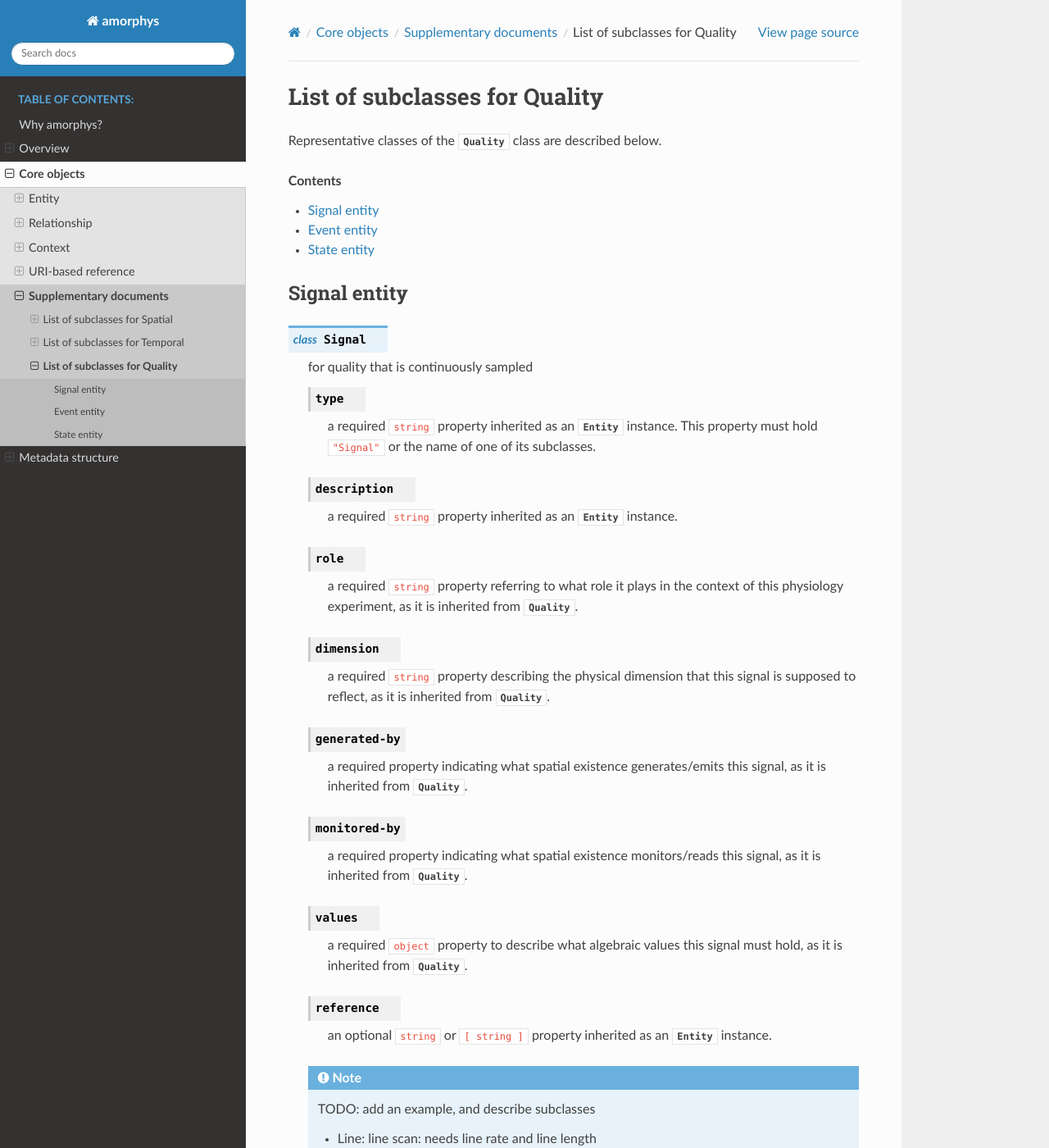
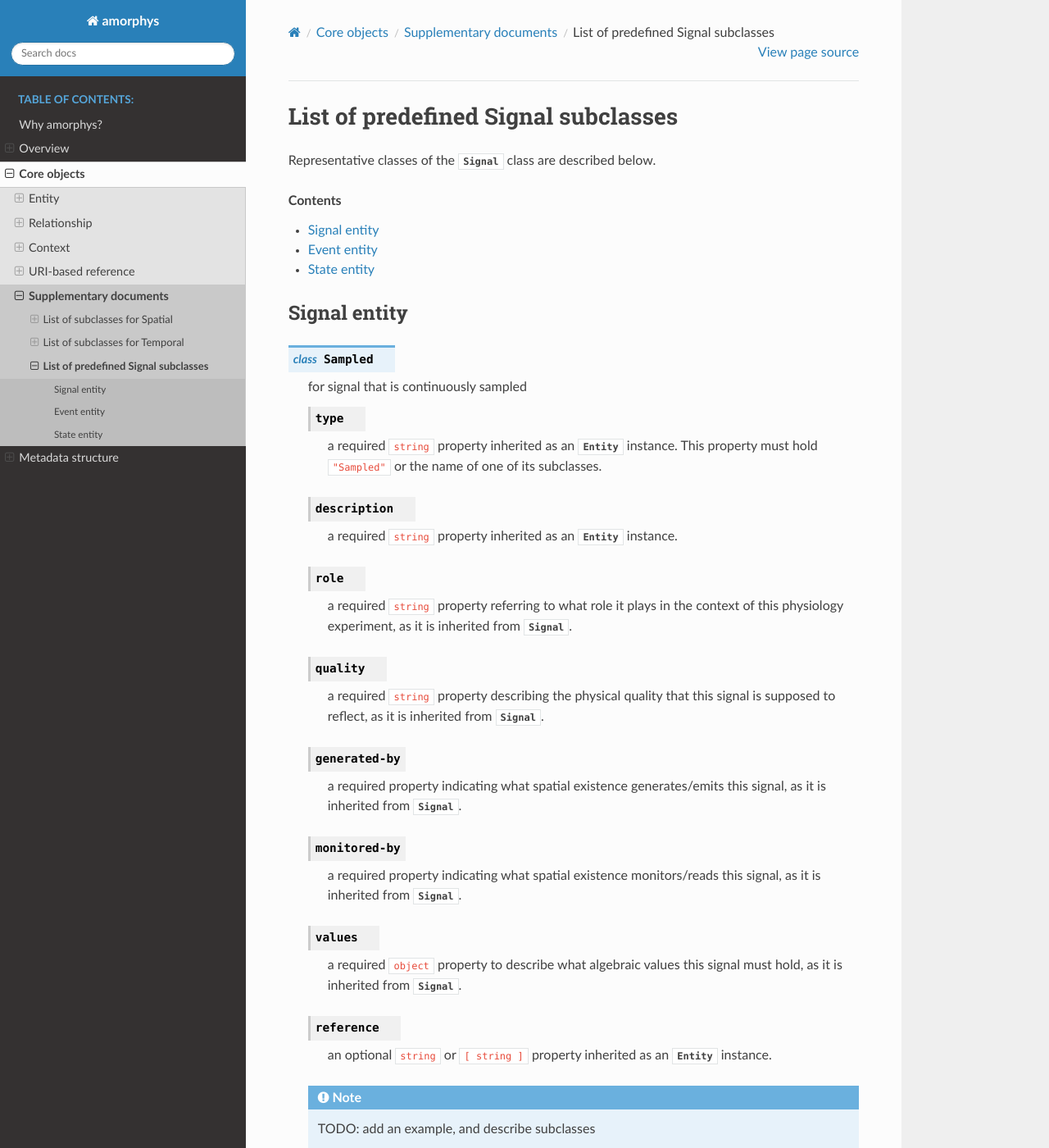
Before and after one commit to gwappa/amorphys, a Sphinx documentation site: the page built from docs/source/core/signal.rst, in a window 1280 px wide and 1400 px high. Shown: the whole window at 82% size. Built offline with Sphinx 7.4.7 and the Read the Docs theme 2.0.0, drawn with Linux system fonts in a browser that asks for light colours; some of the changed text lies outside the part shown.

Commit message:
change wording, from Quality to Signal

```diff
--- a/docs/source/core/quality.rst
+++ b/docs/source/core/signal.rst
@@ -1,7 +1,7 @@
-List of subclasses for Quality
-==============================
+List of predefined Signal subclasses
+====================================
 
-Representative classes of the :py:class:`Quality` class are described below.
+Representative classes of the :py:class:`Signal` class are described below.
 
 .. contents:: Contents
     :local:
@@ -9,14 +9,14 @@ Representative classes of the :py:class:`Quality` class are described below.
 Signal entity
 -------------
 
-.. py:class:: Signal
+.. py:class:: Sampled
 
-    for quality that is continuously sampled
+    for signal that is continuously sampled
 
     .. py:attribute:: type
 
         a required ``string`` property inherited as an :py:class:`Entity` instance.
-        This property must hold ``"Signal"`` or the name of one of its subclasses.
+        This property must hold ``"Sampled"`` or the name of one of its subclasses.
 
     .. py:attribute:: description
 
@@ -25,27 +25,27 @@ Signal entity
     .. py:attribute:: role
 
         a required ``string`` property referring to what role it plays in the context
-        of this physiology experiment, as it is inherited from :py:class:`Quality`.
+        of this physiology experiment, as it is inherited from :py:class:`Signal`.
 
-    .. py:attribute:: dimension
+    .. py:attribute:: quality
 
-        a required ``string`` property describing the physical dimension that
-        this signal is supposed to reflect, as it is inherited from :py:class:`Quality`.
+        a required ``string`` property describing the physical quality that
+        this signal is supposed to reflect, as it is inherited from :py:class:`Signal`.
 
     .. py:attribute:: generated-by
 
         a required property indicating what spatial existence generates/emits this signal,
-        as it is inherited from :py:class:`Quality`.
+        as it is inherited from :py:class:`Signal`.
 
     .. py:attribute:: monitored-by
 
         a required property indicating what spatial existence monitors/reads this signal,
-        as it is inherited from :py:class:`Quality`.
+        as it is inherited from :py:class:`Signal`.
 
     .. py:attribute:: values
 
         a required ``object`` property to describe what algebraic values
-        this signal must hold, as it is inherited from :py:class:`Quality`.
+        this signal must hold, as it is inherited from :py:class:`Signal`.
 
     .. py:attribute:: reference
 
@@ -66,7 +66,7 @@ Event entity
 
 .. py:class:: Event
 
-    for quality that "occurs" discretely from time to time.
+    for signal that "occurs" discretely from time to time.
 
     .. py:attribute:: type
 
@@ -80,27 +80,27 @@ Event entity
     .. py:attribute:: role
 
         a required ``string`` property referring to what role it plays in the context
-        of this physiology experiment, as it is inherited from :py:class:`Quality`.
+        of this physiology experiment, as it is inherited from :py:class:`Signal`.
 
-    .. py:attribute:: dimension
+    .. py:attribute:: quality
 
-        a required ``string`` property describing the physical dimension that
-        this event type is supposed to reflect, as it is inherited from :py:class:`Quality`.
+        a required ``string`` property describing the physical quality that
+        this event type is supposed to reflect, as it is inherited from :py:class:`Signal`.
 
     .. py:attribute:: generated-by
 
         a required property indicating what spatial existence generates/emits this event type,
-        as it is inherited from :py:class:`Quality`.
+        as it is inherited from :py:class:`Signal`.
 
     .. py:attribute:: monitored-by
 
         a required property indicating what spatial existence monitors/reads this event type,
-        as it is inherited from :py:class:`Quality`.
+        as it is inherited from :py:class:`Signal`.
 
     .. py:attribute:: values
 
         a required ``object`` property to describe what algebraic values
-        this event type must hold, as it is inherited from :py:class:`Quality`.
+        this event type must hold, as it is inherited from :py:class:`Signal`.
 
     .. py:attribute:: reference
 
@@ -136,27 +136,27 @@ State entity
     .. py:attribute:: role
 
         a required ``string`` property referring to what role it plays in the context
-        of this physiology experiment, as it is inherited from :py:class:`Quality`.
+        of this physiology experiment, as it is inherited from :py:class:`Signal`.
 
-    .. py:attribute:: dimension
+    .. py:attribute:: quality
 
-        a required ``string`` property describing the physical dimension that
-        this state type is supposed to reflect, as it is inherited from :py:class:`Quality`.
+        a required ``string`` property describing the physical quality that
+        this state type is supposed to reflect, as it is inherited from :py:class:`Signal`.
 
     .. py:attribute:: generated-by
 
         a required property indicating what spatial existence generates/emits this state type,
-        as it is inherited from :py:class:`Quality`.
+        as it is inherited from :py:class:`Signal`.
 
     .. py:attribute:: monitored-by
 
         a required property indicating what spatial existence monitors/reads this state type,
-        as it is inherited from :py:class:`Quality`.
+        as it is inherited from :py:class:`Signal`.
 
     .. py:attribute:: values
 
         a required ``object`` property to describe what algebraic values
-        this state type must hold, as it is inherited from :py:class:`Quality`.
+        this state type must hold, as it is inherited from :py:class:`Signal`.
 
     .. py:attribute:: properties
 
--- a/docs/source/core/supplementary.rst
+++ b/docs/source/core/supplementary.rst
@@ -7,4 +7,4 @@ Supplementary documents
 
    spatial
    temporal
-   quality
+   signal
```
Also changed, not shown: docs/source/core/entity.rst (+25 -25 lines), docs/source/writing/acquisition.rst (+6 -6 lines).
